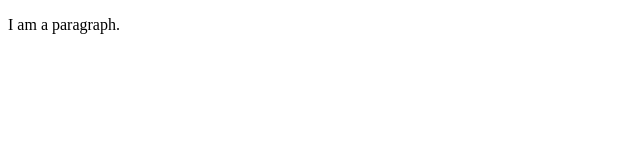
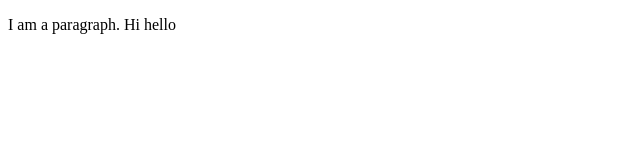
Before and after one commit to amandam278/Project-1, a plain HTML site: page index.html in a window 1280 px wide. Shown: the full height of the page, 0-640 px from the left. Drawn offline with Linux system fonts and the light colour scheme.

```diff
--- a/index.html
+++ b/index.html
@@ -6,7 +6,7 @@
   </head>
 
   <body>
-    <p> I am a paragraph. </p>
+    <p> I am a paragraph. Hi hello </p>
 
   </body>
 </html>
```
